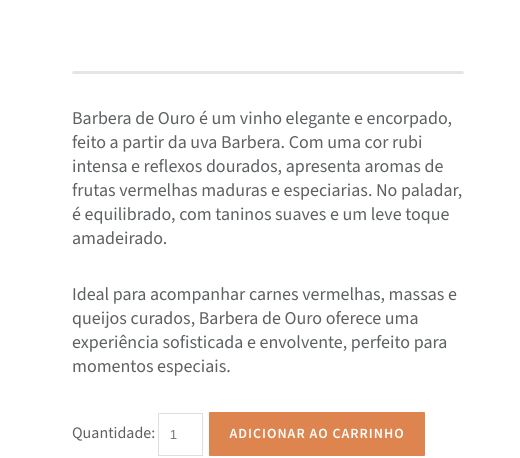
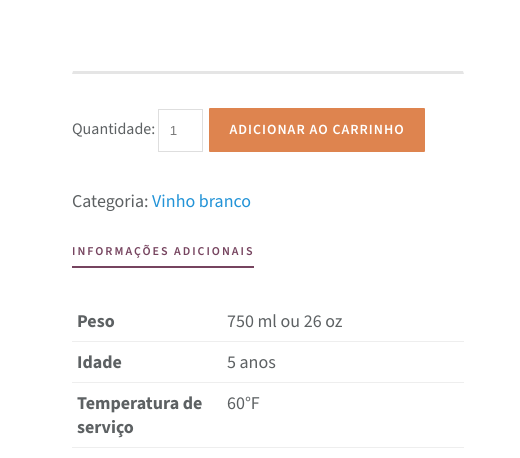
Before and after one commit to ifatinha/winery, a website with bundled scripts: page assets/pages/details.html in a window 1280 px wide. Shown: the part 164-622 px from the top of the page, 760-1280 px from the left. Built offline with nearby package versions, Linux system fonts and the light colour scheme; a web font is replaced by a local one.

Commit message:
atualização da pagina details

```diff
--- a/assets/pages/details.html
+++ b/assets/pages/details.html
@@ -119,18 +119,6 @@
           <div class="product__info">
             <h1 class="special__title" id="product-title"></h1>
             <span class="product__info-price" id="product-price"></span>
-            <p class="product__info-desc">
-              Barbera de Ouro é um vinho elegante e encorpado, feito a partir
-              da uva Barbera. Com uma cor rubi intensa e reflexos dourados,
-              apresenta aromas de frutas vermelhas maduras e especiarias. No
-              paladar, é equilibrado, com taninos suaves e um leve toque
-              amadeirado.
-            </p>
-            <p class="product__info-desc">
-              Ideal para acompanhar carnes vermelhas, massas e queijos
-              curados, Barbera de Ouro oferece uma experiência sofisticada e
-              envolvente, perfeito para momentos especiais.
-            </p>
             <form action="#" class="cart__form">
               <label for="quantity">Quantidade: </label>
               <input class="product__info-qtd" type="number" name="quantity" id="quantity" min="1" max="10" value="1">
--- a/assets/sass/pages/_details.scss
+++ b/assets/sass/pages/_details.scss
@@ -156,6 +156,12 @@
         @include color("slate-gray");
         font-weight: 500;
     }
+
+    .product__info-qtd {
+        @include devices(m) {
+            margin-bottom: 1rem;
+        }
+    }
 }
 
 .related {
```
Also changed, not shown: assets/styles/main.css, 1 other file.
